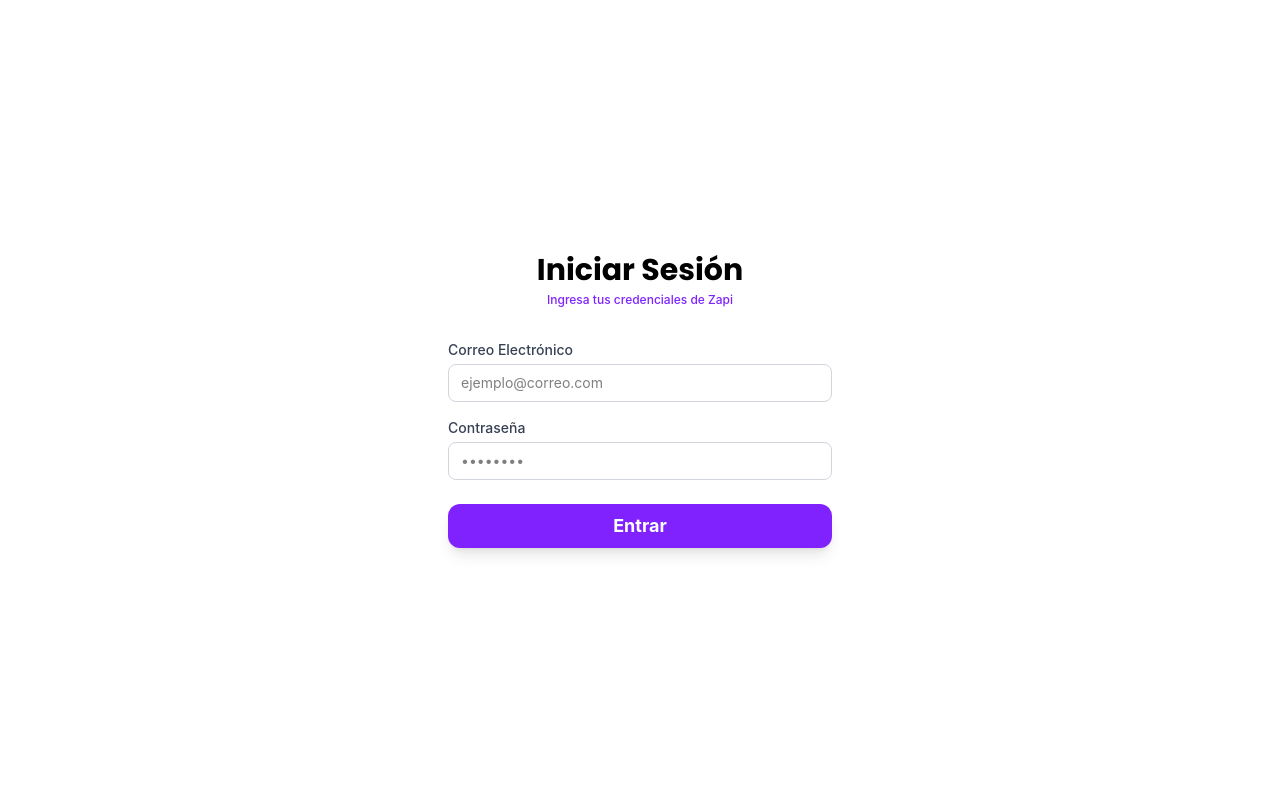
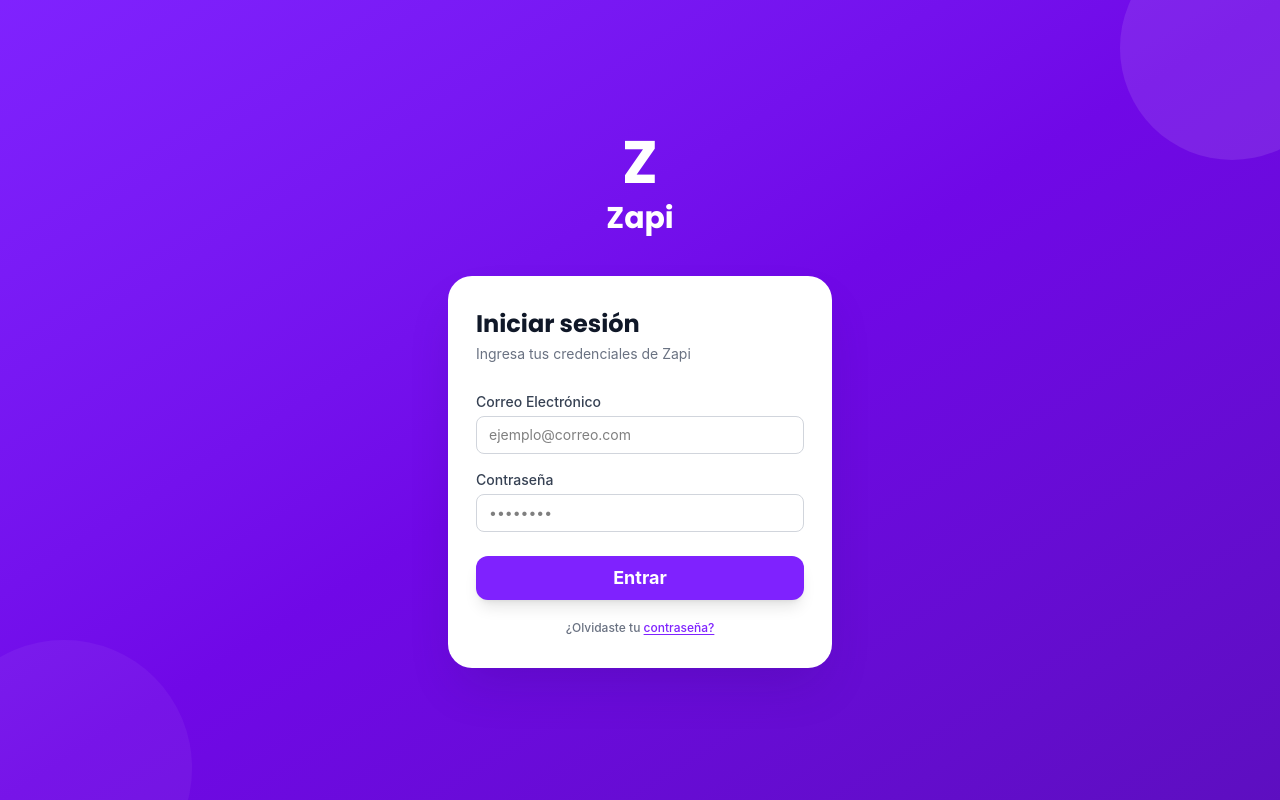
Before and after one commit to palavecino12/Zapi, a React (Vite) app in the folder frontend/: page /admin/login in a window 1280 px wide. Built offline with nearby package versions, Linux system fonts and the light colour scheme; no server answers; what @zxing/browser, @zxing/library would draw is missing.

Commit message:
Mejorar diseño del login

```diff
--- a/frontend/src/components/Navbar.tsx
+++ b/frontend/src/components/Navbar.tsx
@@ -31,7 +31,7 @@ const TABS: {
 
 export default function Navbar() {
   return (
-    <nav className="flex border-t border-gray-100 bg-white py-2 pb-3.5">
+    <nav className="flex border-t border-violet-600 bg-violet-600 py-2 pb-3.5">
       {TABS.map((tab) => (
         <NavLink
           key={tab.key}
@@ -41,7 +41,7 @@ export default function Navbar() {
           {({ isActive }) => (
             <>
               <span
-                className={`flex h-10 w-10 items-center justify-center rounded-full text-lg ${isActive ? "bg-purple-100" : ""
+                className={`flex h-10 w-10 items-center justify-center rounded-full text-lg ${isActive ? "bg-purple-100 " : "text-white"
                   }`}
               >
                 <tab.icon size={20} strokeWidth={1.8} />
@@ -49,8 +49,8 @@ export default function Navbar() {
 
               <span
                 className={`mt-0.5 text-[11px] ${isActive
-                    ? "font-semibold text-purple-600"
-                    : "text-gray-400"
+                    ? "font-semibold text-white"
+                    : "text-white"
                   }`}
               >
                 {tab.label}
--- a/frontend/src/pages/admin/Login.tsx
+++ b/frontend/src/pages/admin/Login.tsx
@@ -1,25 +1,43 @@
-
-
 import { useNavigate } from "react-router-dom";
 import { Button } from "../../components/Button";
 import { Imput } from "../../components/Imput";
 
 export function Login() {
-
   const navigate = useNavigate();
 
   return (
-    <div className="flex min-h-dvh w-full flex-col items-center justify-center overflow-y-auto bg-white px-6 py-10 sm:px-8">
-      <div className="w-full max-w-sm">
+    <div className="relative flex min-h-dvh w-full flex-col items-center justify-center overflow-hidden bg-linear-to-br from-violet-600 via-violet-700 to-violet-800 px-6 py-10 sm:px-8">
+      {/* Decoración del fondo */}
+      <div className="pointer-events-none absolute -right-16 -top-16 h-56 w-56 rounded-full bg-white/10" />
+      <div className="pointer-events-none absolute -bottom-24 -left-16 h-64 w-64 rounded-full bg-white/5" />
 
-        <header className="mb-8 text-center">
-          <h1 className="font-[Poppins] text-2xl font-bold text-black sm:text-3xl">
-            Iniciar Sesión
+      <div className="relative z-10 w-full max-w-sm">
+
+        {/* Logo */}
+        <header className="mb-10 text-center">
+          <div className="mb-2 flex flex-col items-center">
+            <span className="font-[Poppins] text-6xl font-bold leading-none text-white">
+              Z
+            </span>
+
+            <span className="mt-2 font-[Poppins] text-3xl font-bold text-white">
+              Zapi
+            </span>
+          </div>
+        </header>
+
+        {/* Tarjeta del formulario */}
+        <div className="rounded-3xl bg-white px-6 py-8 shadow-2xl shadow-violet-950/20 sm:px-7">
+
+          <div className="mb-7">
+            <h1 className="font-[Poppins] text-2xl font-bold text-gray-900">
+              Iniciar sesión
             </h1>
-          <p className="mt-1 text-xs font-medium text-violet-600">
+
+            <p className="mt-1 text-sm text-gray-500">
               Ingresa tus credenciales de Zapi
             </p>
-        </header>
+          </div>
 
           <form
             className="flex flex-col gap-4"
@@ -37,10 +55,25 @@ export function Login() {
               placeholder="••••••••"
             />
 
-          <Button type="submit" className="mt-2 w-full!" onClick={()=> navigate("/admin/statistics")}>
+            <Button
+              type="submit"
+              className="mt-2 w-full!"
+              onClick={() => navigate("/admin/statistics")}
+            >
               Entrar
             </Button>
+
+            <button
+              type="button"
+              className="mt-1 text-center text-xs font-medium text-gray-500 transition-colors hover:text-violet-600"
+            >
+              ¿Olvidaste tu{" "}
+              <span className="text-violet-600 underline underline-offset-2">
+                contraseña?
+              </span>
+            </button>
           </form>
+        </div>
 
       </div>
     </div>
--- a/frontend/src/pages/admin/Products.tsx
+++ b/frontend/src/pages/admin/Products.tsx
@@ -7,12 +7,14 @@ import type { Product } from "../../types/productType";
 import { Plus } from "lucide-react";
 import { ConfirmModal } from "../../components/feedback/ConfirmModal";
 import { EditProductModal } from "../../product/EditProductModal";
+import { useNavigate } from "react-router-dom";
 
 
 export function Products() {
   const [productSearch, setProductSearch] = useState("");
   const { products } = useGetProducts();
   const [openModal, setOpenModal] = useState(false);
+  const navigate = useNavigate();
 
   // ID del producto que se está por eliminar (null = ningún modal abierto)
   const [productToDelete, setProductToDelete] = useState<number | null>(null);
@@ -75,8 +77,8 @@ export function Products() {
 
       {/* Botón flotante fixed en la esquina inferior derecha */}
       <button
-        className="fixed bottom-6 right-6 bg-violet-600 text-white p-4 rounded-full shadow-2xl hover:bg-violet-700 active:scale-95 transition-all z-50 flex items-center justify-center"
-        onClick={() => console.log("Agregar producto")}
+        className="fixed bottom-24 right-6 bg-violet-600 text-white p-4 rounded-full shadow-2xl hover:bg-violet-700 active:scale-95 transition-all z-50 flex items-center justify-center"
+        onClick={() => navigate("/admin/add-product")}
       >
         <Plus className="w-6 h-6" />
       </button>
--- a/frontend/src/pages/admin/Stock.tsx
+++ b/frontend/src/pages/admin/Stock.tsx
@@ -4,12 +4,14 @@ import { useGetProducts } from "../../hooks/useGetProducts";
 import Header from "../../components/Header";
 import { Button } from "../../components/Button";
 import { ProductSearch } from "../../product/ProductSearch";
+import { useNavigate } from "react-router-dom";
 
 export function Stock() {
   const [productSearch, setProductSearch] = useState("");
   const [editingId, setEditingId] = useState<number | null>(null);
   const [amount, setAmount] = useState("");
   const { products } = useGetProducts();
+  const navigate = useNavigate();
 
   const filtered = useMemo(
     () =>
@@ -30,11 +32,6 @@ export function Stock() {
     console.log("Agregar stock a", id, value);
     setEditingId(null);
     setAmount("");
-  };
-
-  const handleReview = () => {
-    // "Revisar stock", solo muestra en consola
-    console.log("Revisar stock");
   };
 
   return (
@@ -60,9 +57,8 @@ export function Stock() {
               <div className="flex flex-col">
                 <span className="text-sm font-bold text-black">{prod.name}</span>
                 <span
-                  className={`text-xs ${
-                    prod.stock === 0 ? "text-red-500" : "text-gray-600"
-                  }`}
+                  className={`text-xs ${prod.stock === 0 ? "text-red-500" : "text-gray-600"
+                    }`}
                 >
                   Stock: {prod.stock}
                 </span>
@@ -113,9 +109,14 @@ export function Stock() {
 
       {/* Botón Revisar Stock */}
       <div className="mx-auto w-full max-w-md px-4 pb-3 pt-4">
-        <Button onClick={handleReview} className="w-full">
-          Revisar Stock
-        </Button>
+        <div className="fixed bottom-28 left-0 z-40 w-full px-4">
+          <Button
+            onClick={() => navigate("/admin/review-stock")}
+            className="w-full"
+          >
+            Revisar Stock
+          </Button>
+        </div>
       </div>
 
 
```
Lines whose indentation alone changed are shown as unchanged.
